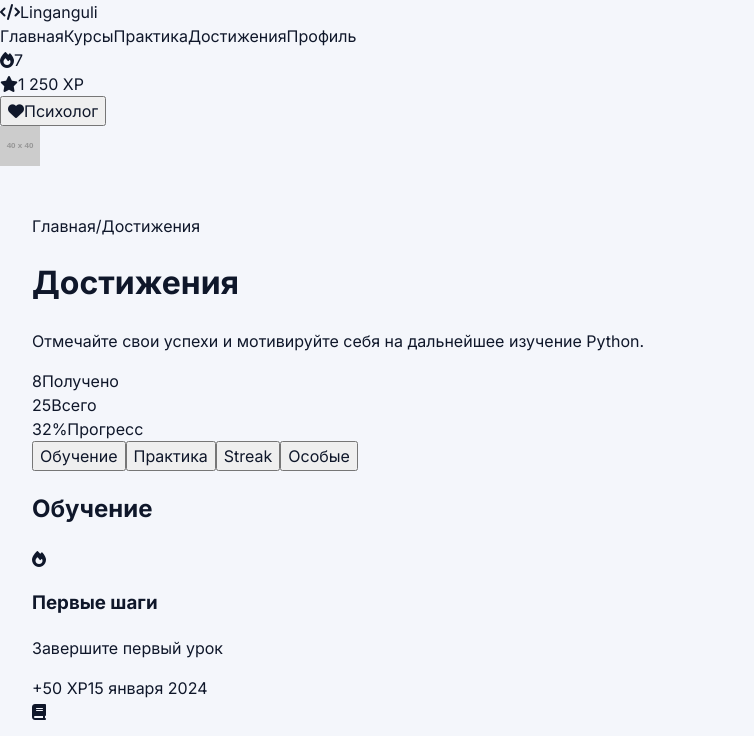
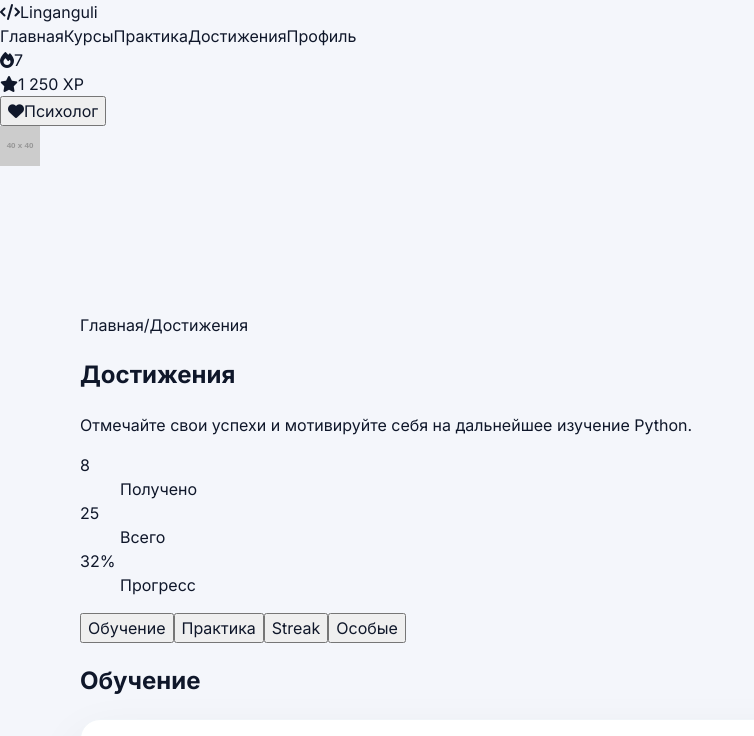
Before and after one commit to zhukockijmaxim9/linganguli_app, a React (Vite) app: page /achievements in a window 1280 px wide. Shown: the top 736 px of the page, without its empty margins (0-754 px from the left). Built offline with nearby package versions, Linux system fonts and the light colour scheme; a small style sheet from the web is missing.

Commit message:
Features branch, rebuild pages

```diff
--- a/src/pages/Achievements/Achievements.jsx
+++ b/src/pages/Achievements/Achievements.jsx
@@ -12,152 +12,40 @@ const categories = [
     id: 'learning',
     title: 'Обучение',
     achievements: [
-      {
-        icon: 'fas fa-fire',
-        title: 'Первые шаги',
-        text: 'Завершите первый урок',
-        reward: '+50 XP',
-        date: '15 января 2024',
-        earned: true,
-      },
-      {
-        icon: 'fas fa-book',
-        title: 'Ученик',
-        text: 'Завершите 5 уроков',
-        reward: '+100 XP',
-        date: '18 января 2024',
-        earned: true,
-      },
-      {
-        icon: 'fas fa-graduation-cap',
-        title: 'Студент',
-        text: 'Завершите 20 уроков',
-        reward: '+200 XP',
-        date: '25 января 2024',
-        earned: true,
-      },
-      {
-        icon: 'fas fa-crown',
-        title: 'Мастер курса',
-        text: 'Завершите полный курс',
-        reward: '+500 XP',
-        progress: 75,
-        earned: false,
-      },
+      { icon: 'fas fa-fire', title: 'Первые шаги', text: 'Завершите первый урок', reward: '+50 XP', date: '15 января 2024', earned: true },
+      { icon: 'fas fa-book', title: 'Ученик', text: 'Завершите 5 уроков', reward: '+100 XP', date: '18 января 2024', earned: true },
+      { icon: 'fas fa-graduation-cap', title: 'Студент', text: 'Завершите 20 уроков', reward: '+200 XP', date: '25 января 2024', earned: true },
+      { icon: 'fas fa-crown', title: 'Мастер курса', text: 'Завершите полный курс', reward: '+500 XP', progress: 75, earned: false },
     ],
   },
   {
     id: 'practice',
     title: 'Практика',
     achievements: [
-      {
-        icon: 'fas fa-code',
-        title: 'Программист',
-        text: 'Напишите 10 программ',
-        reward: '+100 XP',
-        date: '20 января 2024',
-        earned: true,
-      },
-      {
-        icon: 'fas fa-bug',
-        title: 'Отладчик',
-        text: 'Исправьте 25 ошибок',
-        reward: '+150 XP',
-        date: '22 января 2024',
-        earned: true,
-      },
-      {
-        icon: 'fas fa-trophy',
-        title: 'Решатель задач',
-        text: 'Решите 100 задач',
-        reward: '+300 XP',
-        progress: 127,
-        earned: false,
-      },
-      {
-        icon: 'fas fa-brain',
-        title: 'Алгоритмист',
-        text: 'Решите 50 алгоритмических задач',
-        reward: '+400 XP',
-        progress: 20,
-        earned: false,
-      },
+      { icon: 'fas fa-code', title: 'Программист', text: 'Напишите 10 программ', reward: '+100 XP', date: '20 января 2024', earned: true },
+      { icon: 'fas fa-bug', title: 'Отладчик', text: 'Исправьте 25 ошибок', reward: '+150 XP', date: '22 января 2024', earned: true },
+      { icon: 'fas fa-trophy', title: 'Решатель задач', text: 'Решите 100 задач', reward: '+300 XP', progress: 127, earned: false },
+      { icon: 'fas fa-brain', title: 'Алгоритмист', text: 'Решите 50 алгоритмических задач', reward: '+400 XP', progress: 20, earned: false },
     ],
   },
   {
     id: 'streak',
     title: 'Streak',
     achievements: [
-      {
-        icon: 'fas fa-fire',
-        title: 'Начало пути',
-        text: 'Поддерживайте streak 3 дня',
-        reward: '+50 XP',
-        date: '17 января 2024',
-        earned: true,
-      },
-      {
-        icon: 'fas fa-fire',
-        title: 'Streak Master',
-        text: 'Поддерживайте streak 7 дней',
-        reward: '+100 XP',
-        date: '22 января 2024',
-        earned: true,
-      },
-      {
-        icon: 'fas fa-fire',
-        title: 'Непрерывность',
-        text: 'Поддерживайте streak 30 дней',
-        reward: '+500 XP',
-        progress: 23,
-        earned: false,
-      },
-      {
-        icon: 'fas fa-fire',
-        title: 'Легенда',
-        text: 'Поддерживайте streak 100 дней',
-        reward: '+1000 XP',
-        progress: 7,
-        earned: false,
-      },
+      { icon: 'fas fa-fire', title: 'Начало пути', text: 'Поддерживайте streak 3 дня', reward: '+50 XP', date: '17 января 2024', earned: true },
+      { icon: 'fas fa-fire', title: 'Streak Master', text: 'Поддерживайте streak 7 дней', reward: '+100 XP', date: '22 января 2024', earned: true },
+      { icon: 'fas fa-fire', title: 'Непрерывность', text: 'Поддерживайте streak 30 дней', reward: '+500 XP', progress: 23, earned: false },
+      { icon: 'fas fa-fire', title: 'Легенда', text: 'Поддерживайте streak 100 дней', reward: '+1000 XP', progress: 7, earned: false },
     ],
   },
   {
     id: 'special',
     title: 'Особые',
     achievements: [
-      {
-        icon: 'fas fa-heart',
-        title: 'Первый день',
-        text: 'Начните свое путешествие в мир Python',
-        reward: '+25 XP',
-        date: '15 января 2024',
-        earned: true,
-      },
-      {
-        icon: 'fas fa-star',
-        title: 'Звезда',
-        text: 'Заработайте 1000 XP',
-        reward: '+200 XP',
-        date: '28 января 2024',
-        earned: true,
-      },
-      {
-        icon: 'fas fa-gem',
-        title: 'Драгоценность',
-        text: 'Заработайте 5000 XP',
-        reward: '+1000 XP',
-        progress: 25,
-        earned: false,
-      },
-      {
-        icon: 'fas fa-crown',
-        title: 'Король Python',
-        text: 'Достигните максимального уровня',
-        reward: '+2000 XP',
-        progress: 12,
-        earned: false,
-      },
+      { icon: 'fas fa-heart', title: 'Первый день', text: 'Начните путешествие в мир Python', reward: '+25 XP', date: '15 января 2024', earned: true },
+      { icon: 'fas fa-star', title: 'Звезда', text: 'Заработайте 1000 XP', reward: '+200 XP', date: '28 января 2024', earned: true },
+      { icon: 'fas fa-gem', title: 'Драгоценность', text: 'Заработайте 5000 XP', reward: '+1000 XP', progress: 25, earned: false },
+      { icon: 'fas fa-crown', title: 'Король Python', text: 'Достигните максимального уровня', reward: '+2000 XP', progress: 12, earned: false },
     ],
   },
 ]
@@ -170,33 +58,16 @@ const highlightStats = [
 ]
 
 const recentAchievements = [
-  {
-    icon: 'fas fa-star',
-    title: 'Звезда',
-    text: 'Заработайте 1000 XP',
-    date: '28 января 2024',
-    reward: '+200 XP',
-  },
-  {
-    icon: 'fas fa-graduation-cap',
-    title: 'Студент',
-    text: 'Завершите 20 уроков',
-    date: '25 января 2024',
-    reward: '+200 XP',
-  },
-  {
-    icon: 'fas fa-bug',
-    title: 'Отладчик',
-    text: 'Исправьте 25 ошибок',
-    date: '22 января 2024',
-    reward: '+150 XP',
-  },
+  { icon: 'fas fa-star', title: 'Звезда', text: 'Заработайте 1000 XP', date: '28 января 2024', reward: '+200 XP' },
+  { icon: 'fas fa-graduation-cap', title: 'Студент', text: 'Завершите 20 уроков', date: '25 января 2024', reward: '+200 XP' },
+  { icon: 'fas fa-bug', title: 'Отладчик', text: 'Исправьте 25 ошибок', date: '22 января 2024', reward: '+150 XP' },
 ]
 
 function Achievements() {
   return (
-    <div className={styles.page}>
-      <div className={styles.container}>
+    <main className={styles.page}>
+      <section className="section">
+        <div className="container">
           <nav className={styles.breadcrumb} aria-label="Хлебные крошки">
             <Link to="/">Главная</Link>
             <span>/</span>
@@ -208,56 +79,47 @@ function Achievements() {
               <h1>Достижения</h1>
               <p>Отмечайте свои успехи и мотивируйте себя на дальнейшее изучение Python.</p>
             </div>
-          <div className={styles.statRow}>
+            <dl className={styles.statRow}>
               {summaryStats.map((stat) => (
                 <div key={stat.label}>
-                <span className={styles.statValue}>{stat.value}</span>
-                <span>{stat.label}</span>
+                  <dt className={styles.statValue}>{stat.value}</dt>
+                  <dd>{stat.label}</dd>
                 </div>
               ))}
-          </div>
+            </dl>
           </header>
 
-        <section className={styles.categories}>
-          <div className={styles.tabRow}>
+          <nav className={styles.tabRow} aria-label="Категории достижений">
             {categories.map((category, index) => (
-              <button
-                key={category.id}
-                type="button"
-                className={`${styles.tabBtn} ${index === 0 ? styles.active : ''}`}
-              >
+              <button key={category.id} type="button" className={`${styles.tabBtn} ${index === 0 ? styles.active : ''}`}>
                 {category.title}
               </button>
             ))}
-          </div>
+          </nav>
 
           {categories.map((category) => (
-            <div key={category.id} className={styles.categoryBlock}>
+            <section key={category.id} className={styles.categoryBlock}>
+              <header>
                 <h2>{category.title}</h2>
+              </header>
               <div className={styles.cardGrid}>
                 {category.achievements.map((item) => (
-                  <article
-                    key={item.title}
-                    className={`${styles.achievementCard} ${
-                      item.earned ? styles.earned : ''
-                    }`}
-                  >
-                    <div className={styles.cardHead}>
+                  <article key={item.title} className={`card ${styles.achievementCard} ${item.earned ? styles.earned : ''}`}>
+                    <header className={styles.cardHead}>
                       <i className={item.icon} aria-hidden="true" />
                       <div>
                         <h3>{item.title}</h3>
                         <p>{item.text}</p>
                       </div>
-                    </div>
+                    </header>
                     <div className={styles.cardBody}>
                       <span className={styles.reward}>{item.reward}</span>
                       {item.date && <span className={styles.date}>{item.date}</span>}
                       {typeof item.progress === 'number' && (
-                        <div className={styles.progress}>
-                          <div
-                            className={styles.progressFill}
-                            style={{ width: `${item.progress}%` }}
-                          />
+                        <div className={styles.progressInfo}>
+                          <div className="progress-track">
+                            <span style={{ width: `${item.progress}%` }} />
+                          </div>
                           <span>{item.progress}%</span>
                         </div>
                       )}
@@ -265,16 +127,16 @@ function Achievements() {
                   </article>
                 ))}
               </div>
+            </section>
+          ))}
         </div>
-          ))}
       </section>
-      </div>
 
-      <section className={styles.section}>
-        <div className={styles.container}>
+      <section className="section">
+        <div className="container">
           <div className={styles.highlightGrid}>
             {highlightStats.map((stat) => (
-              <article key={stat.label} className={styles.highlightCard}>
+              <article key={stat.label} className={`card ${styles.highlightCard}`}>
                 <i className={stat.icon} aria-hidden="true" />
                 <div>
                   <span className={styles.statValue}>{stat.value}</span>
@@ -286,12 +148,14 @@ function Achievements() {
         </div>
       </section>
 
-      <section className={styles.section}>
-        <div className={styles.container}>
+      <section className="section">
+        <div className="container">
+          <header className={styles.sectionHead}>
             <h2>Последние достижения</h2>
+          </header>
           <div className={styles.recentList}>
             {recentAchievements.map((item) => (
-              <article key={item.title} className={styles.recentItem}>
+              <article key={item.title} className={`card ${styles.recentItem}`}>
                 <i className={item.icon} aria-hidden="true" />
                 <div>
                   <h3>{item.title}</h3>
@@ -304,7 +168,7 @@ function Achievements() {
           </div>
         </div>
       </section>
-    </div>
+    </main>
   )
 }
 
--- a/src/pages/Achievements/Achievements.module.css
+++ b/src/pages/Achievements/Achievements.module.css
@@ -34,9 +34,9 @@
 
 .date {}
 
-.progress {}
+.progressInfo {}
 
-.progressFill {}
+.sectionHead {}
 
 .section {}
 
--- a/src/pages/Courses/Courses.jsx
+++ b/src/pages/Courses/Courses.jsx
@@ -139,7 +139,7 @@ const reviews = [
     name: 'Анна Петрова',
     avatar: 'https://via.placeholder.com/40x40/4CAF50/FFFFFF?text=A',
     date: '2 дня назад',
-    text: 'Отличный курс для начинающих! Все объясняется очень понятно, много практических заданий.',
+    text: 'Отличный курс для начинающих! Все объясняется очень понятно, много практических заданий. Рекомендую!',
   },
   {
     name: 'Михаил Иванов',
@@ -151,8 +151,9 @@ const reviews = [
 
 function Courses() {
   return (
-    <div className={styles.page}>
-      <div className={styles.container}>
+    <main className={styles.page}>
+      <section className="section">
+        <div className="container">
           <nav className={styles.breadcrumb} aria-label="Хлебные крошки">
             <Link to="/">Главная</Link>
             <span>/</span>
@@ -164,18 +165,18 @@ function Courses() {
               <h1>Курсы Python</h1>
               <p>Выберите курс, который подходит вашему уровню, и начните изучать Python.</p>
             </div>
-          <div className={styles.statRow}>
+            <dl className={styles.statRow}>
               {courseStats.map((stat) => (
                 <div key={stat.label}>
-                <span className={styles.statValue}>{stat.value}</span>
-                <span>{stat.label}</span>
+                  <dt className={styles.statValue}>{stat.value}</dt>
+                  <dd>{stat.label}</dd>
                 </div>
               ))}
-          </div>
+            </dl>
           </header>
 
-        <section className={styles.filterBar}>
-          <div className={styles.tabs}>
+          <div className={`card ${styles.filterBar}`}>
+            <nav className={styles.tabs} aria-label="Фильтр курсов">
               {filterTabs.map((tab, index) => (
                 <button
                   key={tab.id}
@@ -185,7 +186,7 @@ function Courses() {
                   {tab.label}
                 </button>
               ))}
-          </div>
+            </nav>
             <div className={styles.filterInputs}>
               <label className={styles.search}>
                 <i className="fas fa-search" aria-hidden="true" />
@@ -198,73 +199,74 @@ function Courses() {
                 <option value="progress">По прогрессу</option>
               </select>
             </div>
+          </div>
+        </div>
       </section>
 
-        <section className={styles.cardGrid}>
+      <section className="section">
+        <div className="container">
+          <div className={styles.cardGrid}>
             {courseCards.map((course) => (
-            <article
-              key={course.title}
-              className={`${styles.courseCard} ${course.locked ? styles.locked : ''}`}
-            >
-              <div className={styles.courseHeader}>
+              <article key={course.title} className={`card ${styles.courseCard} ${course.locked ? styles.locked : ''}`}>
+                <header className={styles.courseHeader}>
                   <div className={styles.icon}>
                     <i className="fas fa-code" aria-hidden="true" />
                   </div>
-                <span className={styles.badge}>{course.badge}</span>
-                <div className={styles.progress}>
-                  <div
-                    className={styles.progressFill}
-                    style={{ width: `${course.progress}%` }}
-                  />
+                  <span className="badge">{course.badge}</span>
+                  <div className={styles.progressInfo}>
+                    <div className="progress-track">
+                      <span style={{ width: `${course.progress}%` }} />
+                    </div>
                     <span>{course.progress}%</span>
                   </div>
-              </div>
+                </header>
                 <h3>{course.title}</h3>
                 <p>{course.description}</p>
-              <div className={styles.meta}>
-                <span>
+                <ul className={`${styles.metaList} list-clean`}>
+                  <li>
                     <i className="fas fa-book" aria-hidden="true" />
                     {course.lessons}
-                </span>
-                <span>
+                  </li>
+                  <li>
                     <i className="fas fa-clock" aria-hidden="true" />
                     {course.hours}
-                </span>
-                <span>
+                  </li>
+                  <li>
                     <i className="fas fa-trophy" aria-hidden="true" />
                     {course.reward}
-                </span>
-                <span>
+                  </li>
+                  <li>
                     <i className="fas fa-users" aria-hidden="true" />
                     {course.students}
-                </span>
-              </div>
-              <div className={styles.tags}>
+                  </li>
+                </ul>
+                <ul className={`${styles.tags} list-clean`}>
                   {course.topics.map((topic) => (
-                  <span key={topic}>{topic}</span>
+                    <li key={topic}>{topic}</li>
                   ))}
-              </div>
+                </ul>
                 <div className={styles.rating}>
                   <i className="fas fa-star" aria-hidden="true" />
                   <span>{course.rating}</span>
                 </div>
-              <div className={styles.courseActions}>
-                <button type="button" className={styles.primaryBtn}>
+                <footer className={styles.courseActions}>
+                  <button type="button" className={course.locked ? styles.lockedBtn : 'btn btn-primary'}>
                     {course.locked ? 'Заблокировано' : 'Продолжить'}
                   </button>
-                <button type="button" className={styles.secondaryBtn}>
+                  <button type="button" className="btn btn-secondary">
                     Подробнее
                   </button>
-              </div>
+                </footer>
               </article>
             ))}
+          </div>
+        </div>
       </section>
-      </div>
 
-      <section className={styles.section}>
-        <div className={styles.container}>
+      <section className="section">
+        <div className="container">
           <div className={styles.detailGrid}>
-            <article className={styles.detailCard}>
+            <article className={`card ${styles.detailCard}`}>
               <header className={styles.detailHead}>
                 <div className={styles.icon}>
                   <i className="fas fa-code" aria-hidden="true" />
@@ -274,25 +276,25 @@ function Courses() {
                   <p>Изучите базовые концепции программирования и синтаксис Python.</p>
                 </div>
               </header>
-              <div className={styles.meta}>
-                <span>
+              <ul className={`${styles.metaList} list-clean`}>
+                <li>
                   <i className="fas fa-clock" aria-hidden="true" />
                   3 часа
-                </span>
-                <span>
+                </li>
+                <li>
                   <i className="fas fa-book" aria-hidden="true" />
                   15 уроков
-                </span>
-                <span>
+                </li>
+                <li>
                   <i className="fas fa-trophy" aria-hidden="true" />
                   50 XP
-                </span>
-                <span>
+                </li>
+                <li>
                   <i className="fas fa-users" aria-hidden="true" />
                   2 500 студентов
-                </span>
-              </div>
-              <div className={styles.tabs}>
+                </li>
+              </ul>
+              <nav className={styles.tabs} aria-label="Детали курса">
                 <button type="button" className={`${styles.tabBtn} ${styles.active}`}>
                   Обзор
                 </button>
@@ -302,7 +304,7 @@ function Courses() {
                 <button type="button" className={styles.tabBtn}>
                   Отзывы
                 </button>
-              </div>
+              </nav>
               <div className={styles.overview}>
                 <h3>О курсе</h3>
                 <p>
@@ -330,15 +332,15 @@ function Courses() {
               </div>
             </article>
 
-            <article className={styles.detailCard}>
+            <article className={`card ${styles.detailCard}`}>
               <h3>Программа курса</h3>
               <div className={styles.curriculum}>
                 {curriculum.map((section) => (
-                  <div key={section.title} className={styles.curriculumSection}>
-                    <div className={styles.curriculumHead}>
+                  <section key={section.title} className={styles.curriculumSection}>
+                    <header className={styles.curriculumHead}>
                       <h4>{section.title}</h4>
                       <span>{section.duration}</span>
-                    </div>
+                    </header>
                     <div>
                       {section.lessons.map((lesson) => (
                         <div key={lesson.title} className={styles.lesson}>
@@ -348,12 +350,12 @@ function Courses() {
                         </div>
                       ))}
                     </div>
-                  </div>
+                  </section>
                 ))}
               </div>
             </article>
 
-            <article className={styles.detailCard}>
+            <article className={`card ${styles.detailCard}`}>
               <h3>Отзывы</h3>
               <div className={styles.reviewSummary}>
                 <div>
@@ -367,11 +369,8 @@ function Courses() {
                   {reviewSummary.breakdown.map((item) => (
                     <div key={item.label} className={styles.breakdownRow}>
                       <span>{item.label}</span>
-                      <div className={styles.progress}>
-                        <div
-                          className={styles.progressFill}
-                          style={{ width: `${item.percent}%` }}
-                        />
+                      <div className="progress-track">
+                        <span style={{ width: `${item.percent}%` }} />
                       </div>
                       <span>{item.percent}%</span>
                     </div>
@@ -380,7 +379,7 @@ function Courses() {
               </div>
               <div className={styles.reviewList}>
                 {reviews.map((review) => (
-                  <div key={review.name} className={styles.reviewItem}>
+                  <article key={review.name} className={styles.reviewItem}>
                     <img src={review.avatar} alt={review.name} />
                     <div>
                       <div className={styles.reviewHead}>
@@ -389,14 +388,14 @@ function Courses() {
                       </div>
                       <p>{review.text}</p>
                     </div>
-                  </div>
+                  </article>
                 ))}
               </div>
             </article>
           </div>
         </div>
       </section>
-    </div>
+    </main>
   )
 }
 
--- a/src/pages/Courses/Courses.module.css
+++ b/src/pages/Courses/Courses.module.css
@@ -34,9 +34,9 @@
 
 .badge {}
 
-.progress {}
+.progressInfo {}
 
-.progressFill {}
+.metaList {}
 
 .meta {}
 
@@ -45,10 +45,6 @@
 .rating {}
 
 .courseActions {}
-
-.primaryBtn {}
-
-.secondaryBtn {}
 
 .section {}
 
--- a/src/pages/Practice/Practice.module.css
+++ b/src/pages/Practice/Practice.module.css
@@ -42,6 +42,8 @@
 
 .taskFooter {}
 
+.taskStats {}
+
 .taskActions {}
 
 .challengeMeta {}
```
Also changed, not shown: src/pages/Practice/Practice.jsx (+73 -82 lines), src/pages/Profile/Profile.jsx (+42 -66 lines). Lines whose indentation alone changed are shown as unchanged.
